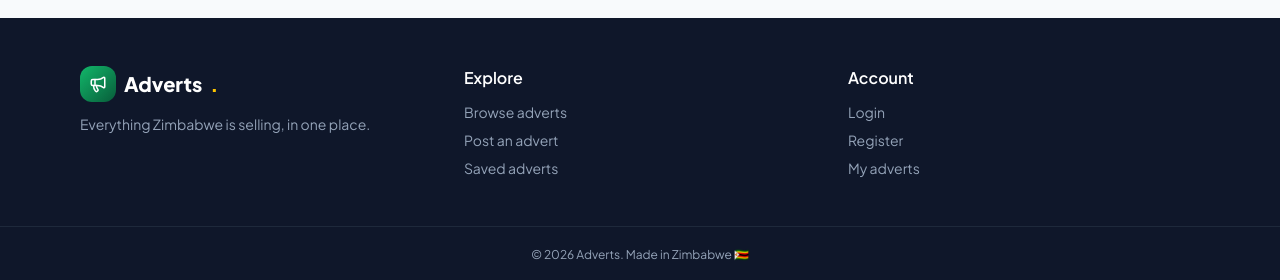
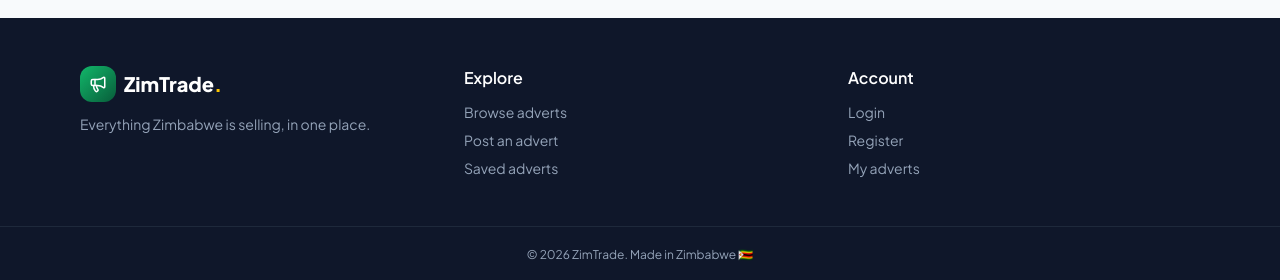
Before and after one commit to tinoivyne-eng/ZimTrade, a React (Create React App) app: page /adverts/1 in a window 1280 px wide. Shown: the part 517-797 px from the top of the page. Built offline with nearby package versions, Linux system fonts and the light colour scheme; no server answers; the database is empty.

Commit message:
ZimTrade Rename

```diff
--- a/public/index.html
+++ b/public/index.html
@@ -24,7 +24,7 @@
       work correctly both with client-side routing and a non-root public URL.
       Learn how to configure a non-root public URL by running `npm run build`.
     -->
-    <title>React App</title>
+    <title>ZimTrade | Buy. Sell. Discover.</title>
   </head>
   <body>
     <noscript>You need to enable JavaScript to run this app.</noscript>
--- a/src/components/Footer.jsx
+++ b/src/components/Footer.jsx
@@ -1,5 +1,6 @@
 import { Link } from "react-router-dom";
 import { Megaphone } from "lucide-react";
+import { APP_NAME } from "../config";
 
 export default function Footer() {
   return (
@@ -10,7 +11,9 @@ export default function Footer() {
             <span className="h-9 w-9 rounded-xl bg-gradient-to-br from-brand-500 to-brand-800 flex items-center justify-center">
               <Megaphone size={18} />
             </span>
-            Adverts<span className="text-accent-400">.</span>
+            <span>
+              {APP_NAME}<span className="text-accent-400">.</span>
+            </span>
           </div>
           <p className="mt-3 text-sm">Everything Zimbabwe is selling, in one place.</p>
         </div>
@@ -32,7 +35,7 @@ export default function Footer() {
         </div>
       </div>
       <div className="border-t border-slate-800 text-center text-xs py-5">
-        © {new Date().getFullYear()} Adverts. Made in Zimbabwe 🇿🇼
+        © {new Date().getFullYear()} {APP_NAME}. Made in Zimbabwe 🇿🇼
       </div>
     </footer>
   );
--- a/src/components/Navbar.jsx
+++ b/src/components/Navbar.jsx
@@ -2,6 +2,7 @@ import { useState } from "react";
 import { Link, NavLink, useNavigate } from "react-router-dom";
 import { Menu, X, Plus, Heart, User, Megaphone, LogOut, ShieldCheck } from "lucide-react";
 import { useAuth } from "../context/AuthContext";
+import { APP_NAME } from "../config";
 
 const linkClass = ({ isActive }) =>
   `px-3 py-2 rounded-lg text-sm font-semibold transition ${
@@ -30,7 +31,7 @@ export default function Navbar() {
             <Megaphone size={20} />
           </span>
           <span className="text-xl font-extrabold tracking-tight text-slate-900">
-            Adverts<span className="text-accent-500">.</span>
+            {APP_NAME}<span className="text-accent-500">.</span>
           </span>
         </Link>
 
--- a/src/pages/AdvertDetails.jsx
+++ b/src/pages/AdvertDetails.jsx
@@ -6,6 +6,7 @@ import {
 } from "lucide-react";
 import { supabase } from "../lib/supabase";
 import { formatPrice, timeAgo, toWhatsAppNumber } from "../lib/format";
+import { APP_NAME } from "../config";
 
 export default function AdvertDetails() {
   const { id } = useParams();
```
